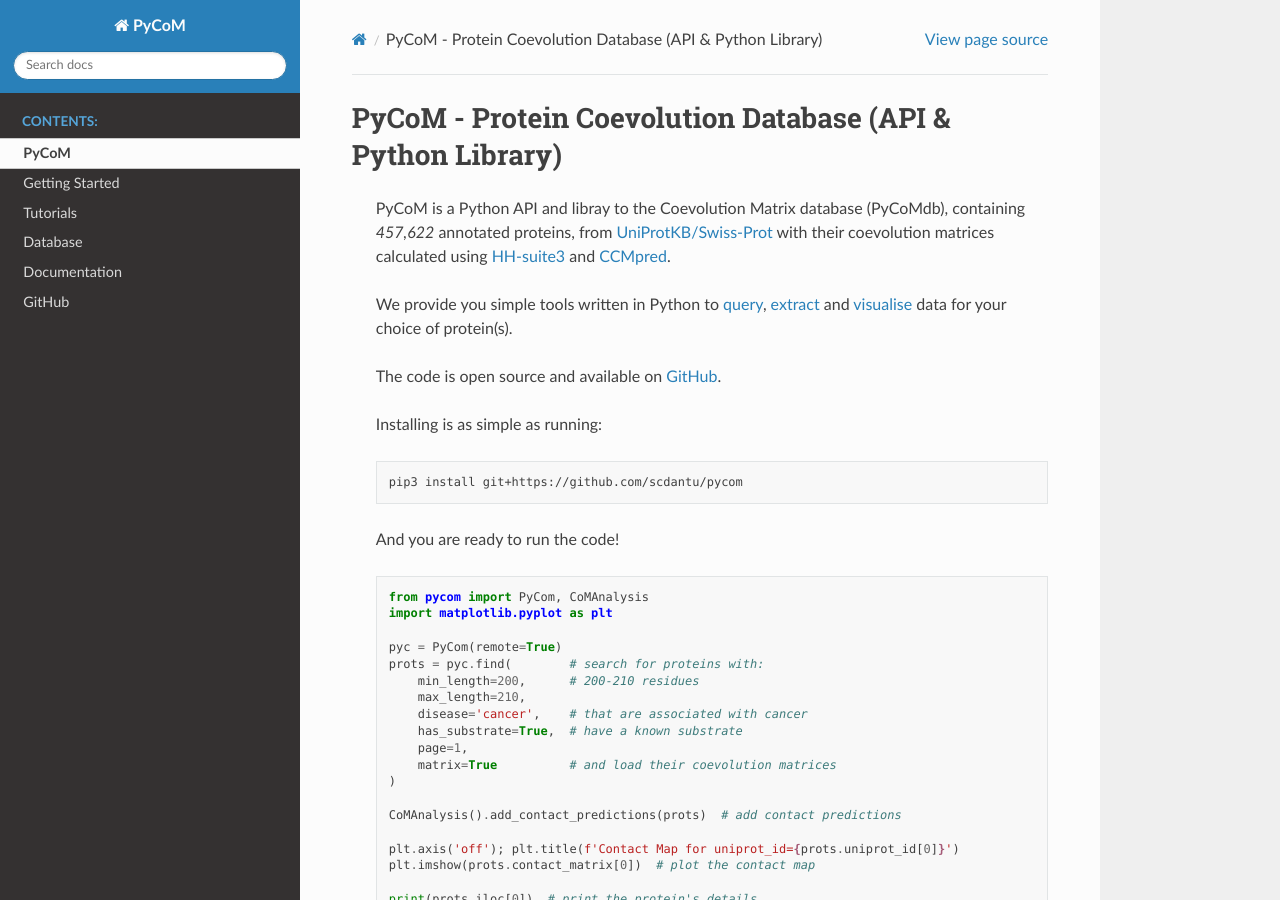
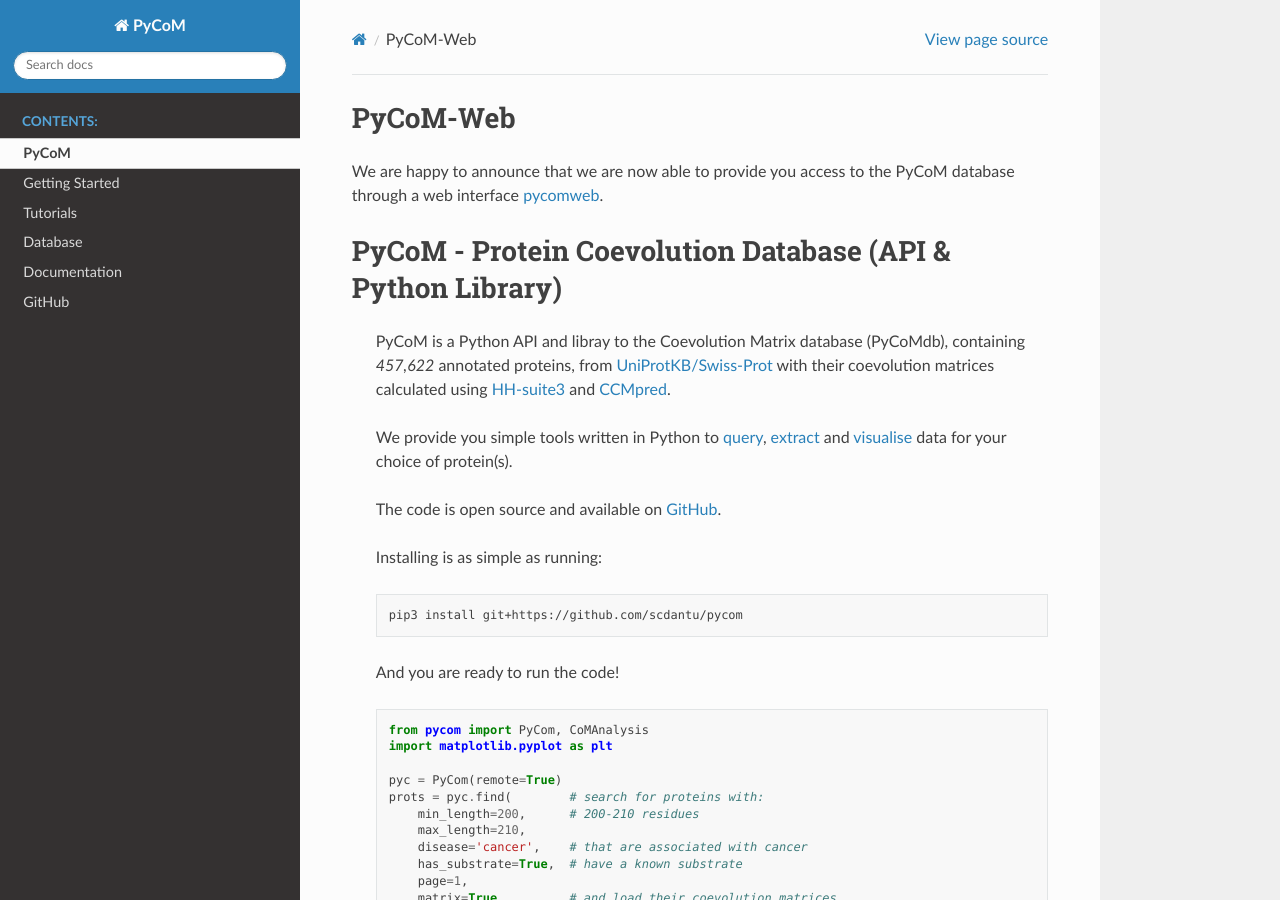
Before and after one commit to scdantu/pycom, a Sphinx documentation site: the page built from docs/source/index.rst, in a window 1280 px wide and 900 px high. Built offline with Sphinx 7.4.7 and the Read the Docs theme 3.1.0, drawn with Linux system fonts in a browser that asks for light colours; pages that are not in the unit, such as notebooks, are missing from menus.

```diff
--- a/docs/source/conf.py
+++ b/docs/source/conf.py
@@ -60,8 +60,8 @@ templates_path = ['_templates']
 # List of patterns, relative to source directory, that match files and
 # directories to ignore when looking for source files.
 # This pattern also affects html_static_path and html_extra_path.
-# exclude_patterns = ["../../tutorials/00_Installation.ipynb"]
-
+#exclude_patterns = ["../../tutorials/00_Installation.ipynb"]
+exclude_patterns = ['_build', '**.ipynb_checkpoints']
 
 
 # -- Options for HTML output -------------------------------------------------
--- a/docs/source/index.rst
+++ b/docs/source/index.rst
@@ -1,5 +1,9 @@
 .. PyCoM documentation master file
 
+PyCoM-Web
+==============================================================================
+
+We are happy to announce that we are now able to provide you access to the PyCoM database through a web interface `pycomweb <pycomweb.html>`_.
 
 PyCoM - Protein Coevolution Database (API & Python Library)
 ==============================================================================
```
